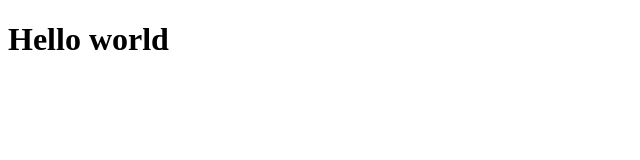
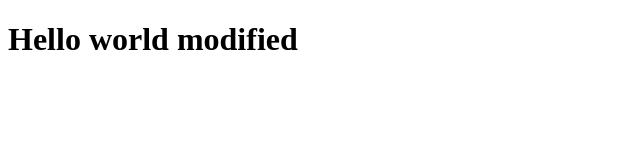
Before and after one commit to Richideli/odin-recipes, a plain HTML site: page index.html in a window 1280 px wide. Shown: the whole page, without its empty margins (0-640 px from the left). Drawn offline with Linux system fonts and the light colour scheme.

Commit message:
modified the index.html file

```diff
--- a/index.html
+++ b/index.html
@@ -9,7 +9,7 @@
 </head>
 
 <body>
-    <h1>Hello world</h1>
+    <h1>Hello world modified</h1>
 </body>
 
 </html>
```
